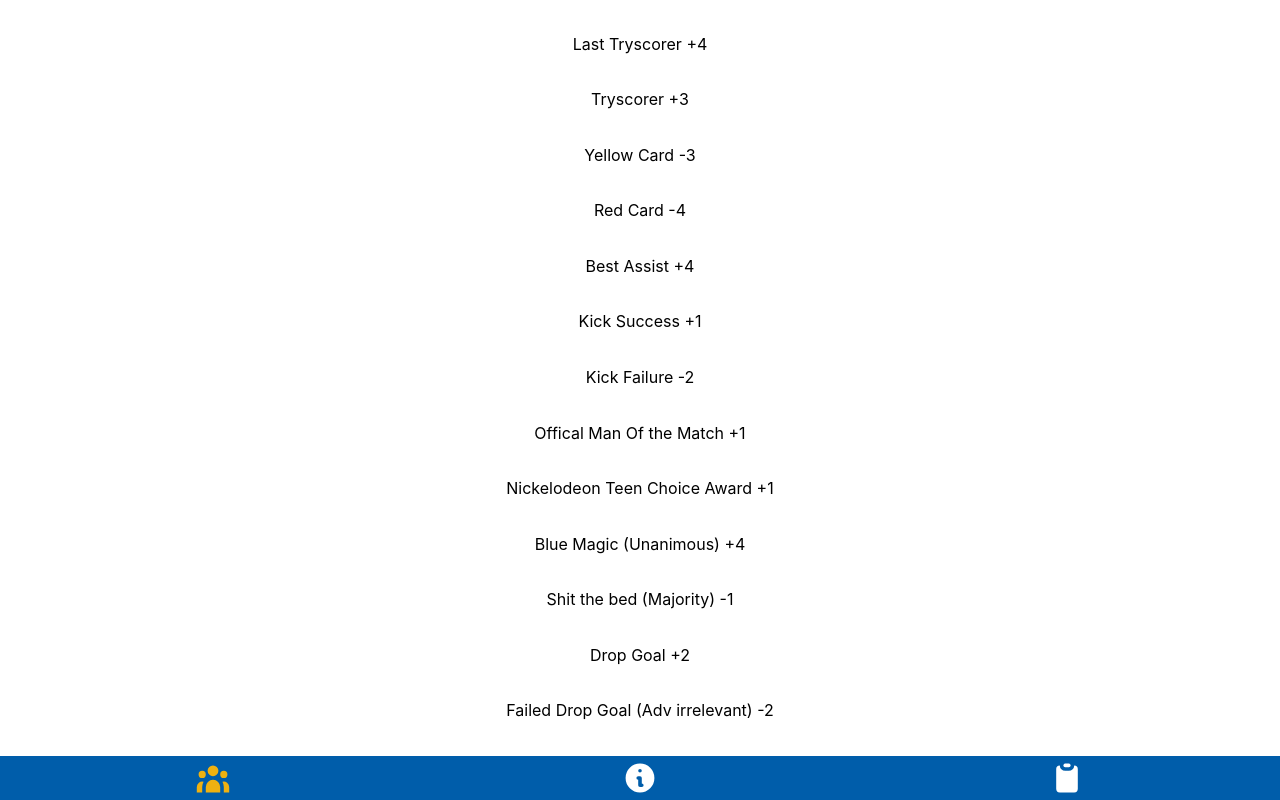
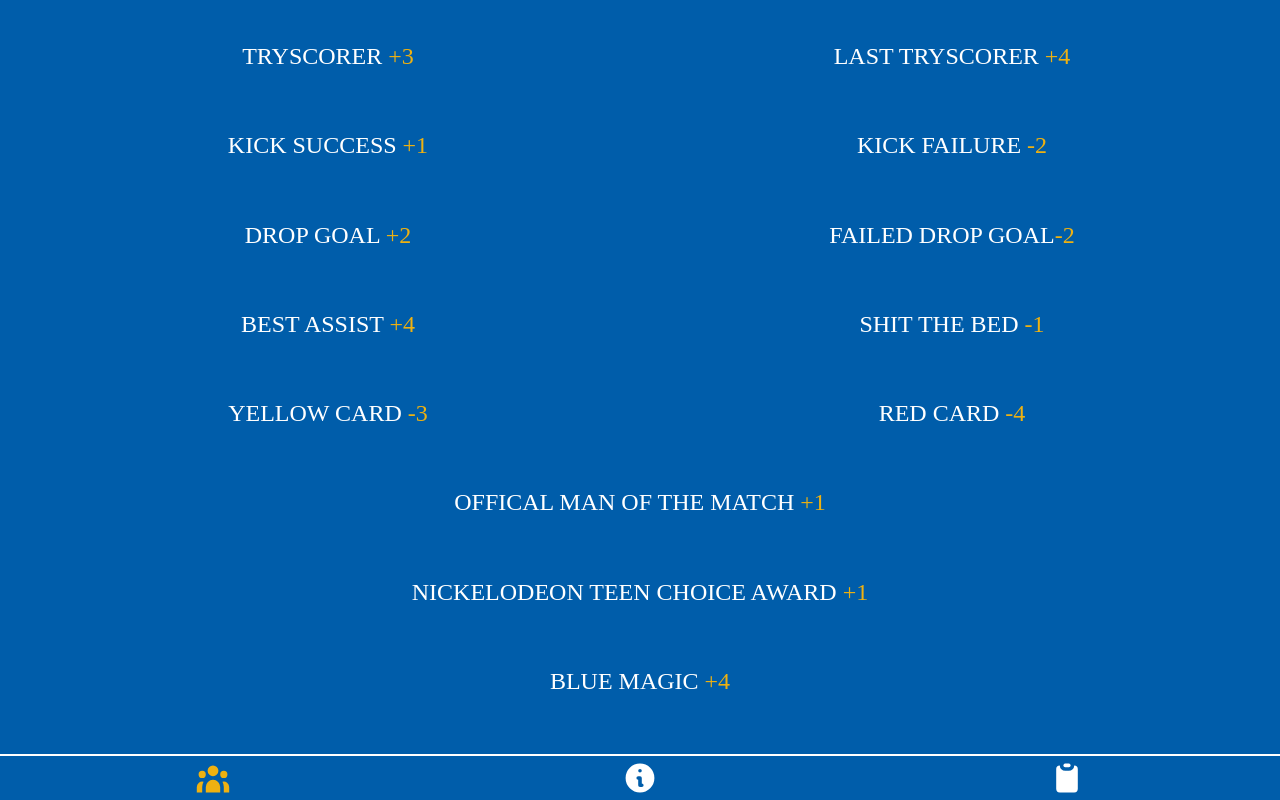
Before and after one commit to StudiousVanilla/blue-magic, a React (Create React App) app: page /scoring in a window 1280 px wide. Built offline with nearby package versions, Linux system fonts and the light colour scheme.

Commit message:
scores styles

```diff
--- a/src/components/Scoring.js
+++ b/src/components/Scoring.js
@@ -1,23 +1,48 @@
 const Scoring = () => {
-    return (
-
-        <div className="h-full flex flex-col justify-evenly">
-            <p>Last Tryscorer +4</p>
-            <p>Tryscorer +3</p>
-            <p>Yellow Card -3</p>
-            <p>Red Card -4</p>
-            <p>Best Assist +4</p>
-            <p>Kick Success +1</p>
-            <p>Kick Failure -2</p>
-            <p>Offical Man Of the Match +1</p>
-            <p>Nickelodeon Teen Choice Award +1</p>
-            <p>Blue Magic (Unanimous) +4</p>
-            <p>Shit the bed (Majority) -1</p>
-            <p>Drop Goal +2</p>
-            <p>Failed Drop Goal (Adv irrelevant) -2</p>
-        </div>
-
-     );
-}
+  return (
+    <div className="h-full flex flex-wrap justify-evenly pt-10 px-4 bg-leinster-blue">
+      <p className="w-1/2 text-white font-jersey text-2xl uppercase">
+        Tryscorer <span className="text-leinster-gold">+3</span>
+      </p>
+      <p className="w-1/2 text-white font-jersey text-2xl uppercase">
+        Last Tryscorer <span className="text-leinster-gold">+4</span>
+      </p>
+      <p className="w-1/2 text-white font-jersey text-2xl uppercase">
+        Kick Success <span className="text-leinster-gold">+1</span>
+      </p>
+      <p className="w-1/2 text-white font-jersey text-2xl uppercase">
+        Kick Failure <span className="text-leinster-gold">-2</span>
+      </p>
+      <p className="w-1/2 text-white font-jersey text-2xl uppercase">
+        Drop Goal <span className="text-leinster-gold">+2</span>
+      </p>
+      <p className="w-1/2 text-white font-jersey text-2xl uppercase">
+        Failed Drop Goal<span className="text-leinster-gold">-2</span>
+      </p>
+      <p className="w-1/2 text-white font-jersey text-2xl uppercase">
+        Best Assist <span className="text-leinster-gold">+4</span>
+      </p>
+      <p className="w-1/2 text-white font-jersey text-2xl uppercase">
+        Shit the bed <span className="text-leinster-gold">-1</span>
+      </p>
+      <p className="w-1/2 text-white font-jersey text-2xl uppercase">
+        Yellow Card <span className="text-leinster-gold">-3</span>
+      </p>
+      <p className="w-1/2 text-white font-jersey text-2xl uppercase">
+        Red Card <span className="text-leinster-gold">-4</span>
+      </p>
+      <p className="w-full text-white font-jersey text-2xl uppercase">
+        Offical Man Of the Match <span className="text-leinster-gold">+1</span>
+      </p>
+      <p className="w-full text-white font-jersey text-2xl uppercase">
+        Nickelodeon Teen Choice Award{' '}
+        <span className="text-leinster-gold">+1</span>
+      </p>
+      <p className="w-1/2 text-white font-jersey text-2xl uppercase">
+        Blue Magic <span className="text-leinster-gold">+4</span>
+      </p>
+    </div>
+  );
+};
 
 export default Scoring;
```
